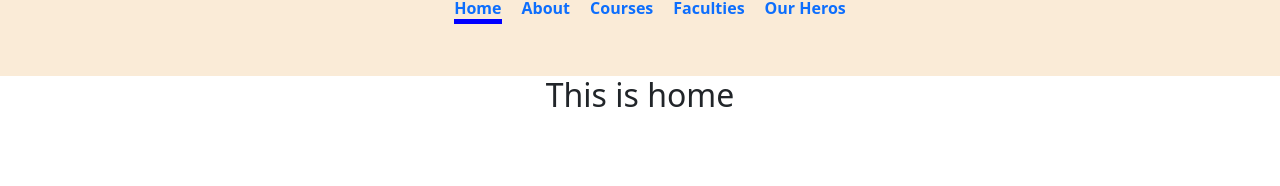
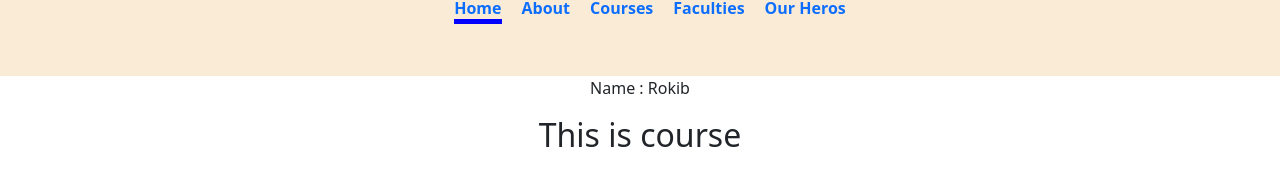
Before and after one commit to hossainalamin/cse-jnu, a React (Create React App) app: page / in a window 1280 px wide. Shown: the part 304-490 px from the top of the page. Built offline with nearby package versions, Linux system fonts and the light colour scheme.

Commit message:
Context api final

```diff
--- a/src/components/About/About.js
+++ b/src/components/About/About.js
@@ -1,9 +1,9 @@
 import React from 'react';
-
+import Course from '../Course/Course';
 const About = () => {
     return (
         <div>
-            <h2>This is about</h2>
+            <Course></Course>
         </div>
     );
 };
--- a/src/components/Course/Course.js
+++ b/src/components/Course/Course.js
@@ -1,8 +1,10 @@
-import React from 'react';
-
+import React, { useContext } from 'react';
+import { UserContext } from '../Home/Home';
 const Course = () => {
+    const user = useContext(UserContext);
     return (
         <div>
+            <p>Name : {user}</p>
             <h2>This is course</h2>
         </div>
     );
--- a/src/components/Faculties/Faculties.js
+++ b/src/components/Faculties/Faculties.js
@@ -1,22 +1,15 @@
-import React, { createContext, useState } from 'react';
+import React from 'react';
 import { useLoaderData } from 'react-router-dom';
 import './Faculties.css';
 import Teacher from '../Teacher/Teacher';
-import Home from '../Home/Home';
 import { Col, Container, Row } from 'react-bootstrap';
 const Faculties = () => {
     const teachers = useLoaderData();
-    const deptName = createContext('csedu');
-    const deptNameToCerculate = 'cse_jnu';
     return (
         <div>
         <h2>Most Senior Faculty Members</h2>
         <Container>
             <Row>
-            <deptName.Provider value={deptNameToCerculate}>
-                <Home></Home>
-            </deptName.Provider>
-
             {
                 teachers.map(teacher => <Col md={4}>{
                     <Teacher key={teacher.id} teacher = {teacher}></Teacher>
--- a/src/components/Home/Home.js
+++ b/src/components/Home/Home.js
@@ -1,12 +1,11 @@
-import React, { useContext } from 'react';
-
+import React, { createContext} from 'react';
+import About from '../About/About';
+export const UserContext = createContext();
 const Home = () => {
-    // const deptNameToShow = useContext({deptName})
     return (
-        <div>
-            {/* Department Name : {deptNameToShow} */}
-            <h2>This is home</h2>
-        </div>
+        <UserContext.Provider value="Rokib">
+            <About></About>
+        </UserContext.Provider>
     );
 };
 
```
